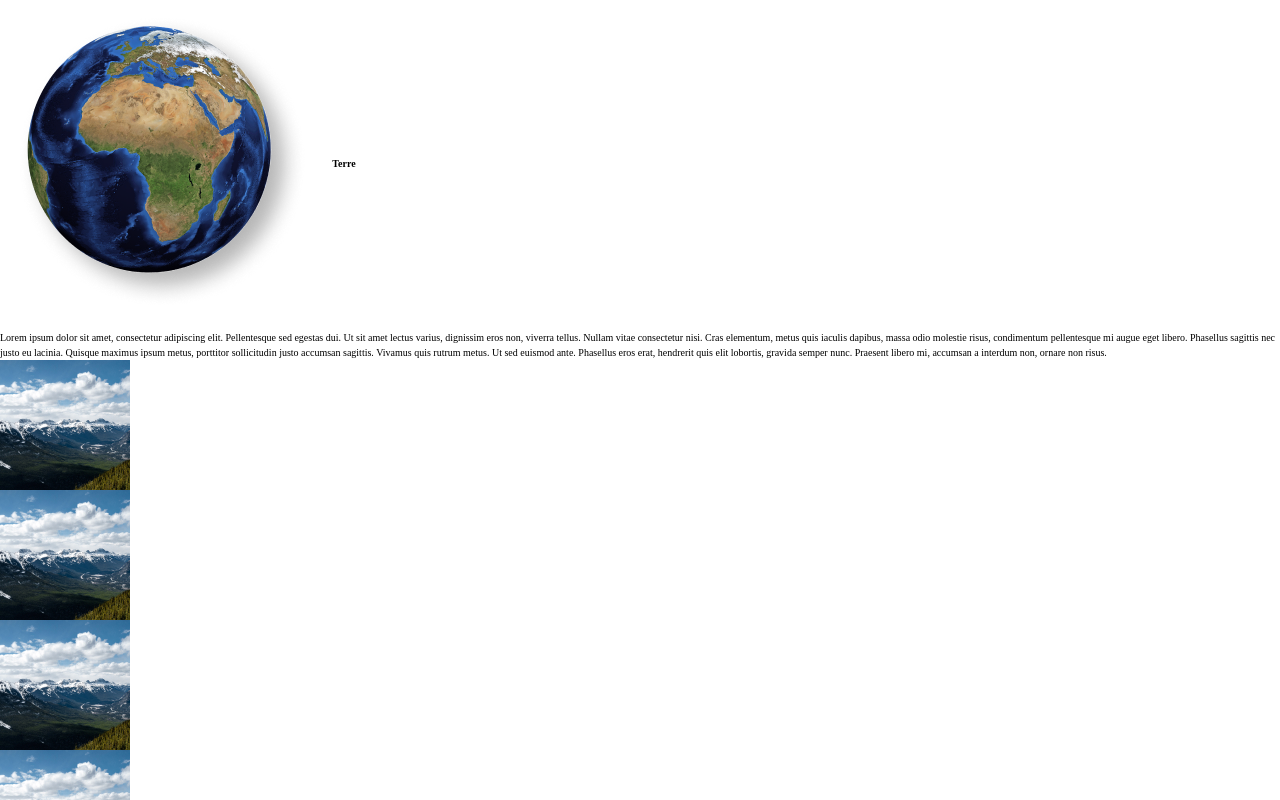
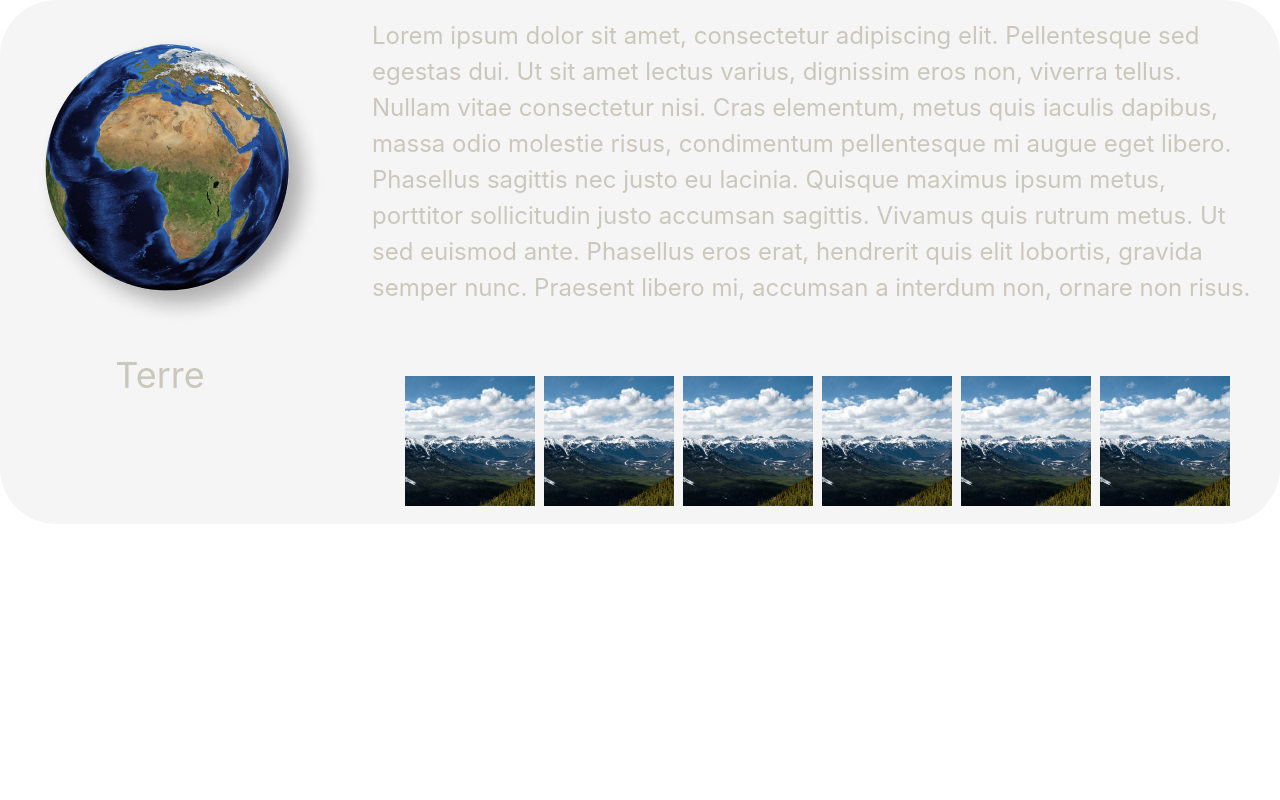
Before and after one commit to WildCodeSchool/2023-02-JS-RemoteFR-DeVMX-P2-G1-Machonauts, a React (Vite) app in the folder frontend/: page / in a window 1280 px wide. Shown: the top 800 px of the page. Built offline with nearby package versions, Linux system fonts and the light colour scheme.

Commit message:
Added stylesheet for Planet component

```diff
--- /dev/null
+++ b/frontend/src/sass/_planet.scss
@@ -0,0 +1,68 @@
+@charset "utf-8";
+
+/* Planet */
+.planet {
+    font-size: 1.6rem;
+    font-family: Inter, sans-serif;
+    color: #cac8bc;
+    background: rgba(217, 217, 217, 0.26);
+    padding: 1.8rem;
+    border-radius: 2.2rem;
+    h1 {
+        font-weight: normal;
+        font-size: inherit;
+        display: flex;
+        flex-wrap: wrap;
+        justify-content: space-between;
+        align-items: center;
+        margin-bottom: 1.9rem;
+        img {
+            max-width: 12.6rem;
+        }
+    }
+    ul {
+        display: flex;
+        flex-wrap: wrap;
+        gap: 3rem;
+        justify-content: center;
+        list-style: none;
+        margin-top: 2.5rem;
+        img {
+            border-radius: 50%;
+        }
+    }
+    li {
+        margin-top: 1.9rem;
+    }
+    @media (min-width: 600px) {
+        display: grid;
+        grid-template: repeat(2, auto) / 28.4rem 1fr;
+        gap: 7rem;
+        border-radius: 5.6rem;
+        h1 {
+            font-size: 3.6rem;
+            text-align: center;
+            display: block;
+            grid-row: 1 / -1;
+            margin-bottom: 0;
+            img {
+                display: block;
+                max-width: initial;
+            }
+        }
+        p {
+            font-size: 2.4rem;
+        }
+        ul,
+        li {
+            margin-top: 0;
+        }
+        ul {
+            flex-wrap: initial;
+            gap: .9rem;
+            img {
+                border-radius: initial;
+            }
+        }
+    }
+}
--- a/frontend/src/styles.scss
+++ b/frontend/src/styles.scss
@@ -7,3 +7,4 @@
 
 @use 'sass/base/reset';
 @use 'sass/base/print';
+@use 'sass/planet';
```
